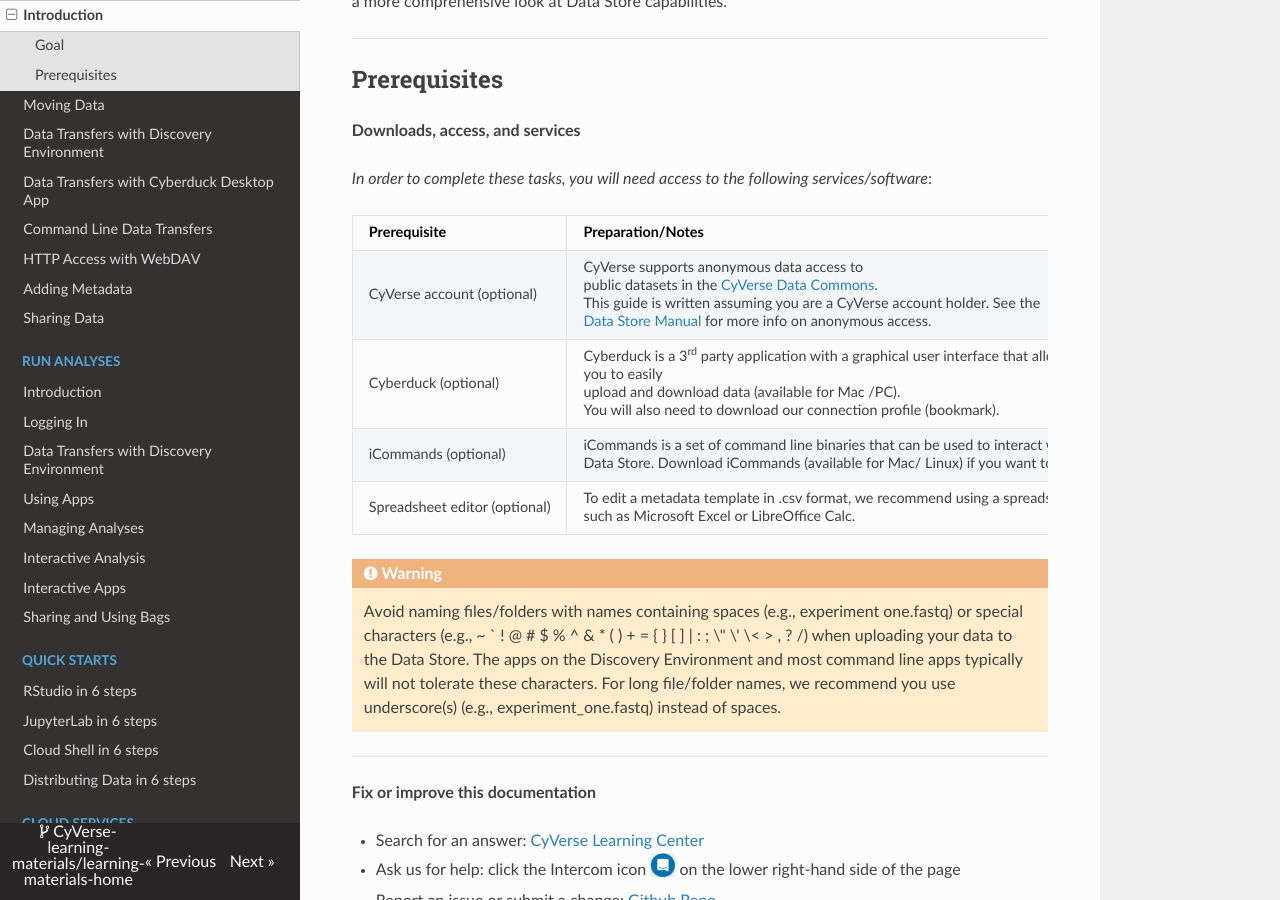
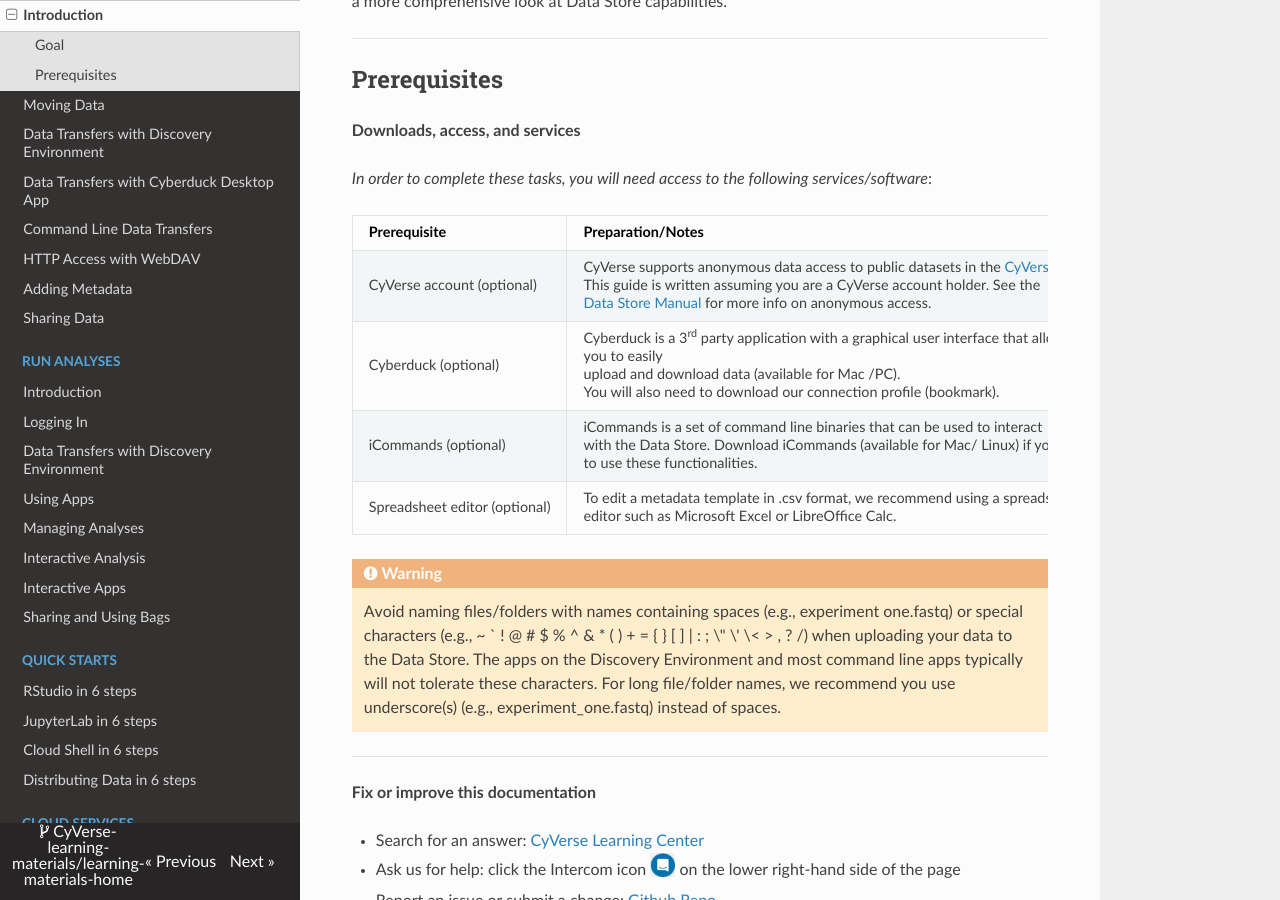
Before and after one commit to CyVerse-learning-materials/learning-materials-home, an MkDocs documentation site: the page built from docs/ds/intro.md, in a window 1280 px wide and 900 px high, scrolled down 753 px. Built offline with MkDocs 1.6.1, drawn with Linux system fonts in a browser that asks for light colours; nearby versions of some CDN libraries; a script that is not in the unit is left out.

```diff
--- a/docs/ds/intro.md
+++ b/docs/ds/intro.md
@@ -25,10 +25,10 @@ following services/software*:
 
 | Prerequisite | Preparation/Notes | Link/Download |
 | --- | --- | --- |
-| CyVerse account (optional) | CyVerse supports anonymous data access to <br> public datasets in the [CyVerse Data Commons](https://datacommons.cyverse.org/). <br> This guide is written assuming you are a CyVerse account holder.  See the <br> [Data Store Manual](https://cyverse.atlassian.net/wiki/spaces/DS/overview) for more info on anonymous access. |  [Get account](https://user.cyverse.org/){target=_blank} |
+| CyVerse account (optional) | CyVerse supports anonymous data access to public datasets in the [CyVerse Data Commons](https://datacommons.cyverse.org/). <br> This guide is written assuming you are a CyVerse account holder.  See the <br> [Data Store Manual](https://cyverse.atlassian.net/wiki/spaces/DS/overview) for more info on anonymous access. |  [Get account](https://user.cyverse.org/){target=_blank} |
 | Cyberduck (optional) |  Cyberduck is a 3rd party application with a graphical user interface that allows <br> you to easily <br> upload and download data (available for Mac /PC). <br> You will also need to download our connection profile (bookmark). | - [Cyberduck Website](https://cyberduck.io/download/) <br> - [Cyberduck connection profile](https://cyverse.atlassian.net/wiki/download/attachments/241869843/CyVerseDataStore.cyberduckprofile?version=1&modificationDate=1568640173000&cacheVersion=1&api=v2) |
-|iCommands (optional) | iCommands is a set of command line binaries that can be used to interact with the <br> Data Store. Download iCommands (available for Mac/ Linux) if you want to use these functionalities. | - [iCommands (for Mac)](https://cyverse.atlassian.net/wiki/download/attachments/241869823/cyverse-icommands-4.1.9.pkg?version=3&modificationDate=1472820029000&cacheVersion=1&api=v2) <br> - [iCommands (for Linux; see iCommands CLI)](https://irods.org/download/) |
-| Spreadsheet editor (optional) | To edit a metadata template in .csv format, we recommend using a spreadsheet editor <br> such as Microsoft Excel or LibreOffice Calc. | Free [LibreOffice](https://www.libreoffice.org/) |
+|iCommands (optional) | iCommands is a set of command line binaries that can be used to interact <br> with the Data Store. Download iCommands (available for Mac/ Linux) if you want <br> to use these functionalities. | - [iCommands (for Mac)](https://cyverse.atlassian.net/wiki/download/attachments/241869823/cyverse-icommands-4.1.9.pkg?version=3&modificationDate=1472820029000&cacheVersion=1&api=v2) <br> - [iCommands (for Linux; see iCommands CLI)](https://irods.org/download/) |
+| Spreadsheet editor (optional) | To edit a metadata template in .csv format, we recommend using a spreadsheet <br> editor such as Microsoft Excel or LibreOffice Calc. | Free [LibreOffice](https://www.libreoffice.org/) |
 
 !!! Warning
 
```
